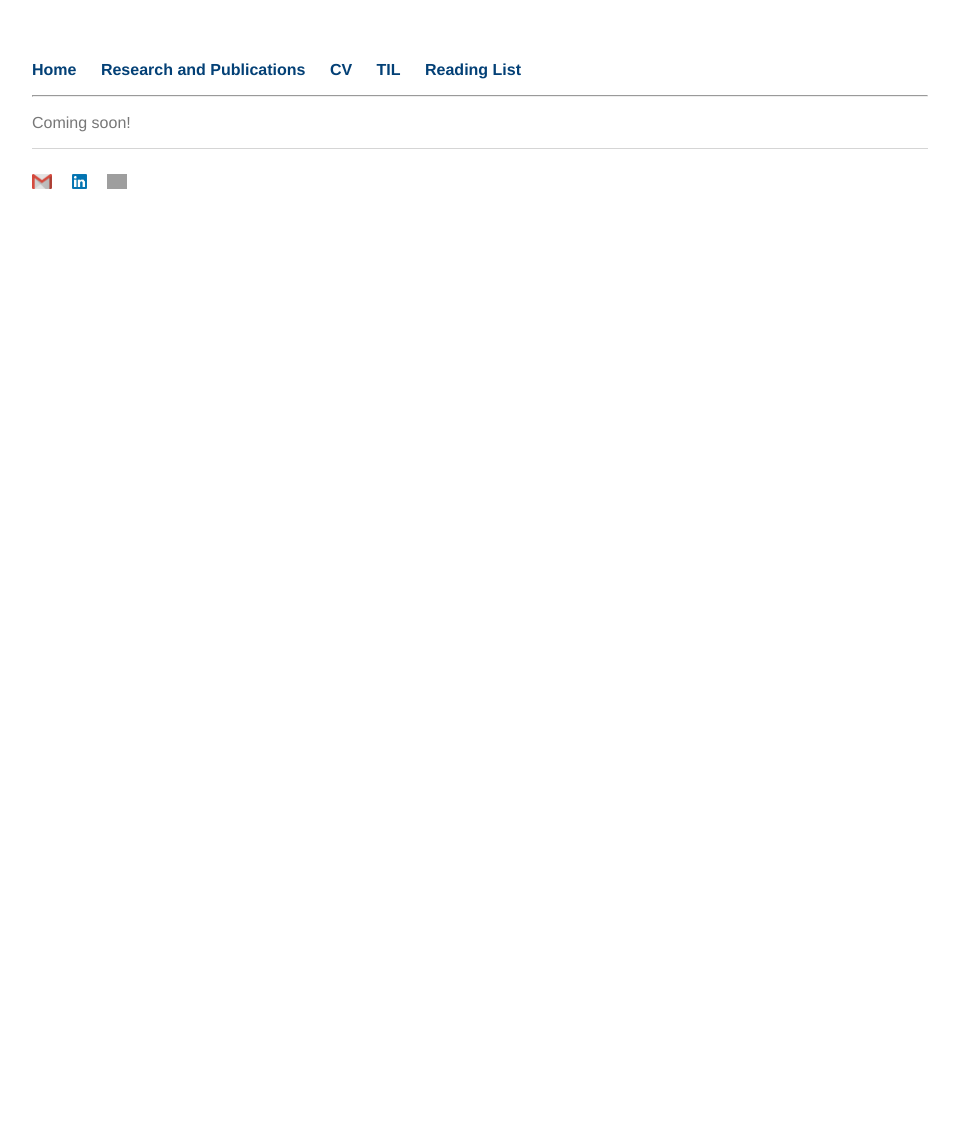
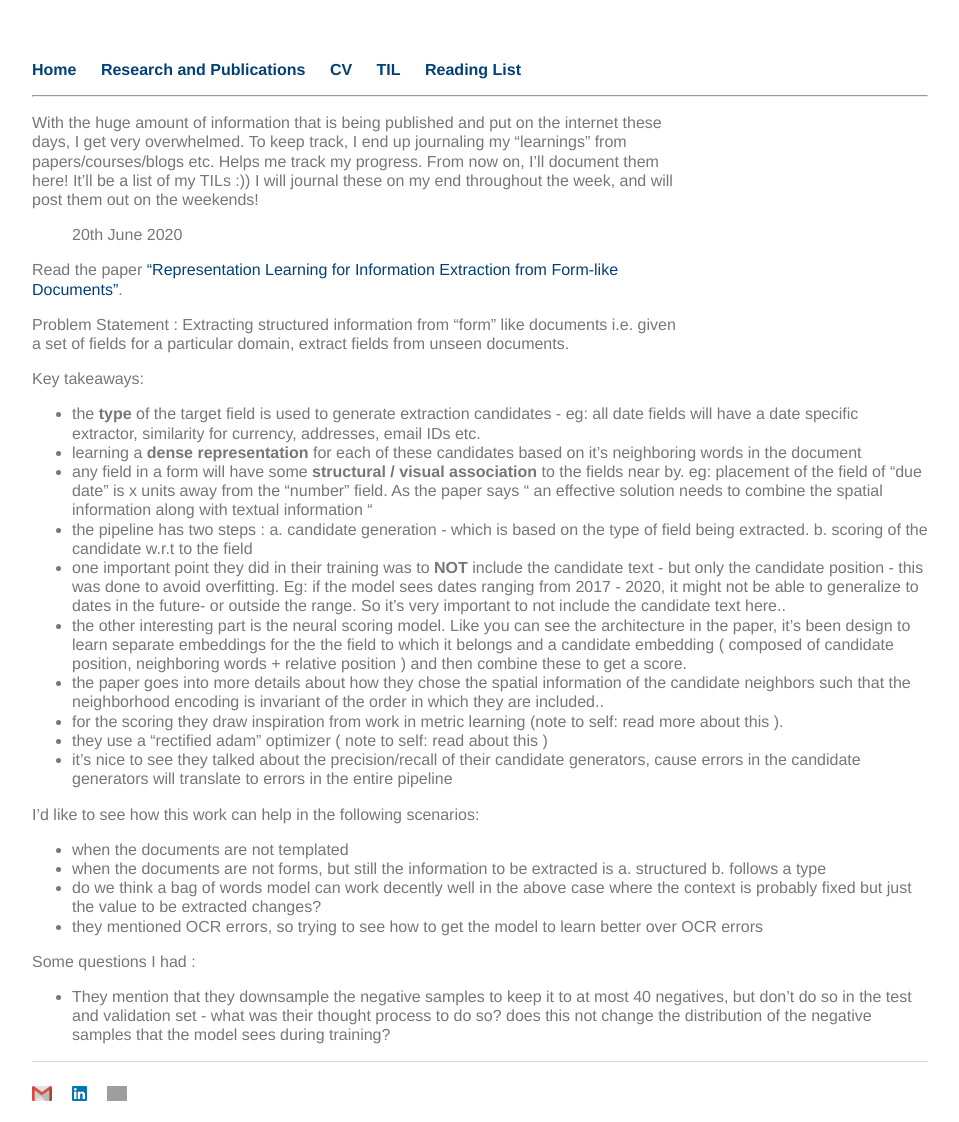
Before and after one commit to ManyaWadhwa/manyawadhwa.github.io, a Jekyll site: the page built from til/index.md, in a window 1280 px wide. Shown: the whole page, without its empty margins (160-1119 px from the left). Built offline with Jekyll 4.4.1, drawn with Linux system fonts in a browser that asks for light colours; before the commit the page ends 900 px from its top, so only the background shows below that; grey boxes are pictures that could not be loaded.

Commit message:
first post

```diff
--- a/til/index.md
+++ b/til/index.md
@@ -3,4 +3,33 @@ layout: default
 title: TIL
 ---
 
-Coming soon!
+With the huge amount of information that is being published and put on the internet these days, I get very overwhelmed. To keep track, I end up journaling my "learnings" from papers/courses/blogs etc. Helps me track my progress. From now on, I'll document them here! It'll be a list of my TILs :)) I will journal these on my end throughout the week, and will post them out on the weekends!
+
+> 20th June 2020
+
+Read the paper ["Representation Learning for Information Extraction from Form-like Documents"]().
+
+Problem Statement : Extracting structured information from "form" like documents i.e. given a set of fields for a particular domain, extract fields from unseen documents.
+
+Key takeaways:
+
+* the **type** of the target field is used to generate extraction candidates - eg: all date fields will have a date specific extractor, similarity for currency, addresses, email IDs etc.
+* learning a **dense representation** for each of these candidates based on it's neighboring words in the document
+* any field in a form will have some **structural / visual association** to the fields near by. eg: placement of the field of "due date" is x units away from the "number" field. As the paper says " an effective solution needs to combine the spatial information along with textual information "
+* the pipeline has two steps : a. candidate generation - which is based on the type of field being extracted. b. scoring of the candidate w.r.t to the field
+* one important point they did in their training was to **NOT** include the candidate text - but only the candidate position - this was done to avoid overfitting. Eg: if the model sees dates ranging from 2017 - 2020, it might not be able to generalize to dates in the future- or outside the range. So it's very important to not include the candidate text here..
+* the other interesting part is the neural scoring model. Like you can see the architecture in the paper, it's been design to learn separate embeddings for the the field to which it belongs and a candidate embedding ( composed of candidate position, neighboring words + relative position ) and then combine these to get a score.
+* the paper goes into more details about how they chose the spatial information of the candidate neighbors such that the neighborhood encoding is invariant of the order in which they are included..
+* for the scoring they draw inspiration from work in metric learning (note to self: read more about this ).
+* they use a "rectified adam" optimizer ( note to self: read about this )
+* it's nice to see they talked about the precision/recall of their candidate generators, cause errors in the candidate generators will translate to errors in the entire pipeline
+
+
+I'd like to see how this work can help in the following scenarios:
+* when the documents are not templated
+* when the documents are not forms, but still the information to be extracted is a. structured b. follows a type
+* do we think a bag of words model can work decently well in the above case where the context is probably fixed but just the value to be extracted changes?
+* they mentioned OCR errors, so trying to see how to get the model to learn better over OCR errors
+
+Some questions I had :
+* They mention that they downsample the negative samples to keep it to at most 40 negatives, but don't do so in the test and validation set - what was their thought process to do so? does this not change the distribution of the negative samples that the model sees during training?
```
